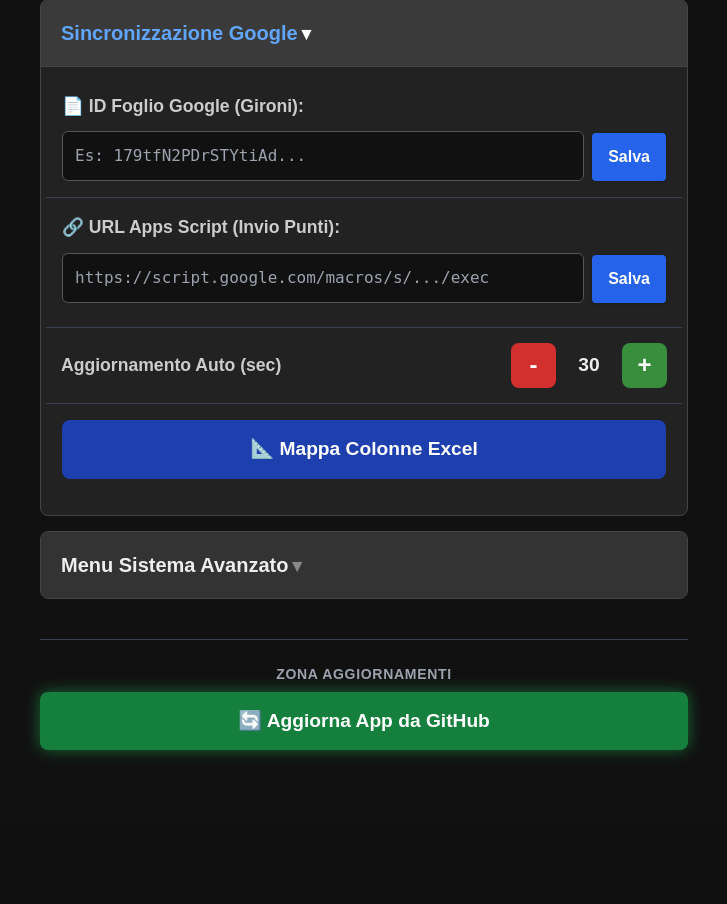
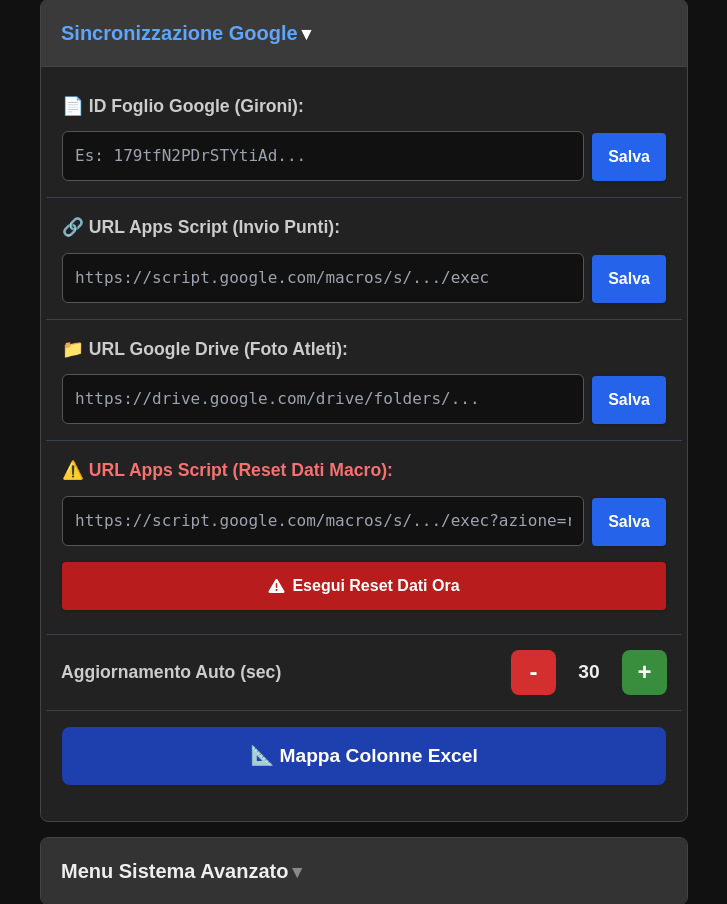
Before and after one commit to nzo1986/fencing-scoreboard, a Flask app: page /settings in a window 1280 px wide, after a click on "Sincronizzazione Google". Shown: the part 256-1160 px from the top of the page, without its empty margins (276-1003 px from the left). Before the commit the page ends 1014 px from the top, so only its background shows below. Run offline with Flask 3, Linux system fonts and the light colour scheme; some libraries are stand-ins or nearby versions.

Commit message:
Add FontAwesome and enhance Google URL inputs
Added FontAwesome stylesheet for icons and updated input handling for Google URLs.

```diff
--- a/templates/settings.html
+++ b/templates/settings.html
@@ -6,6 +6,8 @@
     <title>Impostazioni</title>
     <script src="https://cdn.tailwindcss.com"></script>
     <script src="https://cdnjs.cloudflare.com/ajax/libs/socket.io/4.0.1/socket.io.js"></script>
+    <!-- Aggiunto FontAwesome per le icone -->
+    <link rel="stylesheet" href="https://cdnjs.cloudflare.com/ajax/libs/font-awesome/6.4.0/css/all.min.css">
     <style>
         body { background: #111; color: #eee; font-family: sans-serif; touch-action: manipulation; padding-bottom: 30px; }
         .adjust-btn { width: 45px; height: 45px; font-size: 1.5rem; font-weight: bold; border-radius: 8px; border: none; display: flex; align-items: center; justify-content: center; }
@@ -29,7 +31,6 @@
         input[type="text"] { width: 100%; padding: 12px; background: #111; color: white; border: 1px solid #555; border-radius: 6px; margin-top: 8px; font-family: monospace; font-size: 1rem; }
         input[type="text"]:focus { border-color: #3b82f6; outline: none; }
 
-        /* Stile Console di Aggiornamento */
         .terminal-box { background-color: #000; border: 1px solid #444; border-radius: 6px; padding: 12px; font-family: monospace; font-size: 0.9rem; color: #4ade80; height: 180px; overflow-y: auto; white-space: pre-wrap; word-wrap: break-word; box-shadow: inset 0 0 10px rgba(0,0,0,0.8); }
     </style>
 </head>
@@ -113,6 +114,23 @@
                         <button onclick="saveInput('google_script_url')" class="bg-blue-600 hover:bg-blue-500 text-white font-bold px-4 py-3 mt-2 rounded shadow transition-colors">Salva</button>
                     </div>
                 </div>
+                <div class="p-4 border-t border-gray-700">
+                    <label class="lbl font-bold block mb-1">📁 URL Google Drive (Foto Atleti):</label>
+                    <div class="flex gap-2 items-end">
+                        <input type="text" id="google_drive_photo_url" placeholder="https://drive.google.com/drive/folders/..." class="flex-1">
+                        <button onclick="saveInput('google_drive_photo_url')" class="bg-blue-600 hover:bg-blue-500 text-white font-bold px-4 py-3 mt-2 rounded shadow transition-colors">Salva</button>
+                    </div>
+                </div>
+                <div class="p-4 border-t border-gray-700">
+                    <label class="lbl font-bold block mb-1 text-red-400">⚠️ URL Apps Script (Reset Dati Macro):</label>
+                    <div class="flex gap-2 items-end">
+                        <input type="text" id="google_reset_url" placeholder="https://script.google.com/macros/s/.../exec?azione=reset" class="flex-1 border-red-500/50">
+                        <button onclick="saveInput('google_reset_url')" class="bg-blue-600 hover:bg-blue-500 text-white font-bold px-4 py-3 mt-2 rounded shadow transition-colors">Salva</button>
+                    </div>
+                    <button id="btn-reset-dati" onclick="confirmReset()" class="w-full bg-red-700 hover:bg-red-600 text-white font-bold px-4 py-3 mt-4 rounded shadow transition-colors flex items-center justify-center gap-2">
+                        <i class="fa-solid fa-triangle-exclamation"></i> Esegui Reset Dati Ora
+                    </button>
+                </div>
                 <div class="row-ctrl border-t border-gray-700 mt-2">
                     <span class="lbl font-bold">Aggiornamento Auto (sec)</span>
                     <div class="flex items-center gap-2"><button class="adjust-btn btn-minus" onclick="adj('refresh_rate',-5)">-</button><span class="val-display" id="val_refresh_rate">30</span><button class="adjust-btn btn-plus" onclick="adj('refresh_rate',5)">+</button></div>
@@ -157,7 +175,36 @@
         const socket = io();
         let settings = {};
 
-        // Funzione modificata per avviare il processo visivamente
+        // Funzione per eseguire il Reset Dati
+        function confirmReset() {
+            const resetUrl = document.getElementById('google_reset_url').value.trim();
+            if (!resetUrl) {
+                alert("Devi prima inserire e salvare l'URL per il reset nella casella qui sopra!");
+                return;
+            }
+            if (confirm("⚠️ ATTENZIONE! Sei sicuro di voler azzerare TUTTI i dati sul foglio Google?\nQuesta azione non può essere annullata.")) {
+                const btn = document.getElementById('btn-reset-dati');
+                const oldHtml = btn.innerHTML;
+                btn.innerHTML = "⏳ Comando inviato, attendere...";
+                btn.disabled = true;
+                btn.classList.add('opacity-75');
+
+                fetch(resetUrl, { mode: 'no-cors' })
+                    .then(() => {
+                        alert("Reset eseguito con successo!");
+                    })
+                    .catch(err => {
+                        console.error("Errore fetch reset:", err);
+                        alert("Impossibile contattare lo script di reset.");
+                    })
+                    .finally(() => {
+                        btn.innerHTML = oldHtml;
+                        btn.disabled = false;
+                        btn.classList.remove('opacity-75');
+                    });
+            }
+        }
+
         function updateSystem() {
             if(confirm("Vuoi scaricare gli aggiornamenti da GitHub?")) {
                 const btn = document.getElementById('btn-update');
@@ -168,7 +215,6 @@
                 btn.classList.replace('border-green-500', 'border-gray-500');
                 btn.classList.remove('shadow-[0_0_15px_rgba(34,197,94,0.5)]');
 
-                // Mostra il terminale
                 document.getElementById('update-console-container').classList.remove('hidden');
                 const consoleDiv = document.getElementById('update-console');
                 consoleDiv.innerText = "> Avvio procedura di aggiornamento...\n";
@@ -180,7 +226,6 @@
             }
         }
 
-        // Funzione per il comando di Riavvio
         function rebootSystem() {
             const btn = document.getElementById('btn-reboot');
             btn.innerText = "⏳ Riavvio in corso...";
@@ -201,7 +246,6 @@
             });
         }
 
-        // Ricezione dei log in tempo reale dal Server (app.py)
         socket.on('update_log', data => {
             const consoleDiv = document.getElementById('update-console');
             if (consoleDiv) {
@@ -210,7 +254,6 @@
             }
         });
 
-        // Evento di completamento dell'aggiornamento
         socket.on('update_complete', () => {
             const consoleDiv = document.getElementById('update-console');
             if (consoleDiv) {
@@ -231,10 +274,8 @@
             btn.classList.replace('hover:bg-gray-600', 'hover:bg-blue-600');
             btn.classList.replace('border-gray-500', 'border-blue-500');
 
-            // 1. Mostra il pulsante di riavvio rosso
             document.getElementById('btn-reboot').classList.remove('hidden');
 
-            // 2. Chiede tramite popup se vuole riavviare subito
             setTimeout(() => {
                 if(confirm("Aggiornamento scaricato con successo!\nVuoi riavviare il sistema ora per applicare le modifiche?")) {
                     rebootSystem();
@@ -242,7 +283,6 @@
             }, 600);
         });
 
-        // Funzione per salvare esplicitamente i campi di testo lunghi
         function saveInput(id) {
             const val = document.getElementById(id).value;
             socket.emit('update_settings', {[id]: val.trim()});
@@ -266,15 +306,14 @@
                     if(e) e.innerText = settings[k];
                 });
 
-                const sheetEl = document.getElementById('google_sheet_id');
-                const scriptEl = document.getElementById('google_script_url');
-
-                if (document.activeElement !== sheetEl) {
-                    sheetEl.value = settings.google_sheet_id || '';
-                }
-                if (document.activeElement !== scriptEl) {
-                    scriptEl.value = settings.google_script_url || '';
-                }
+                // Aggiornamento dinamico di tutti gli input testuali di Google
+                const textInputs = ['google_sheet_id', 'google_script_url', 'google_drive_photo_url', 'google_reset_url'];
+                textInputs.forEach(id => {
+                    const el = document.getElementById(id);
+                    if (el && document.activeElement !== el) {
+                        el.value = settings[id] || '';
+                    }
+                });
 
                 loadFonts();
             }
```
